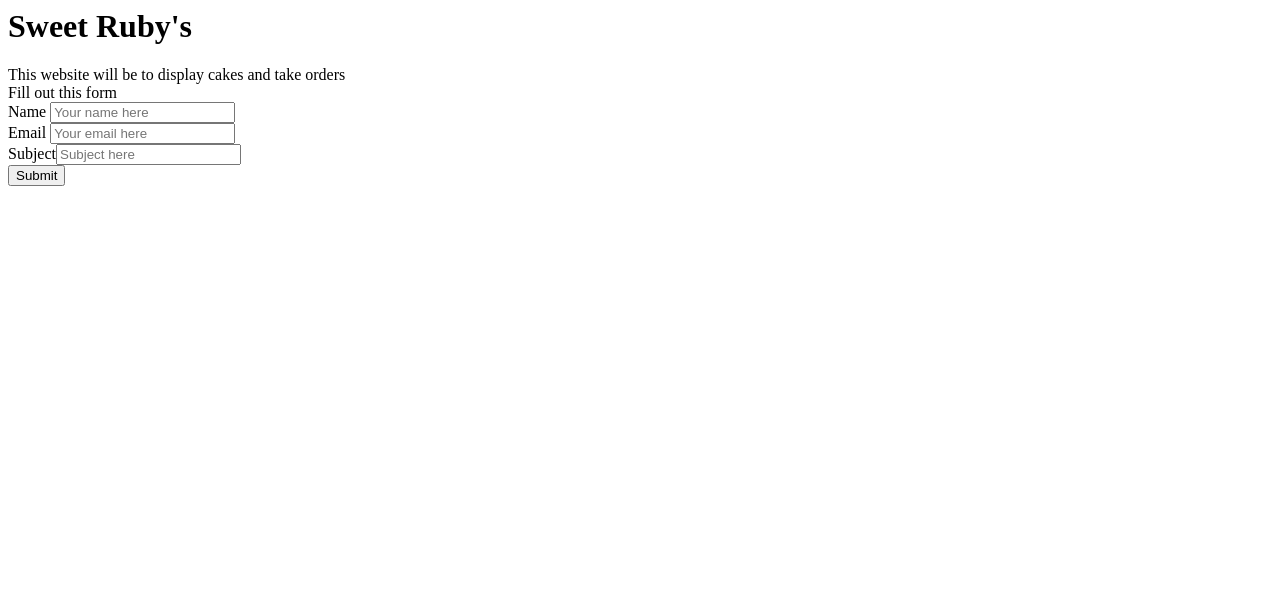
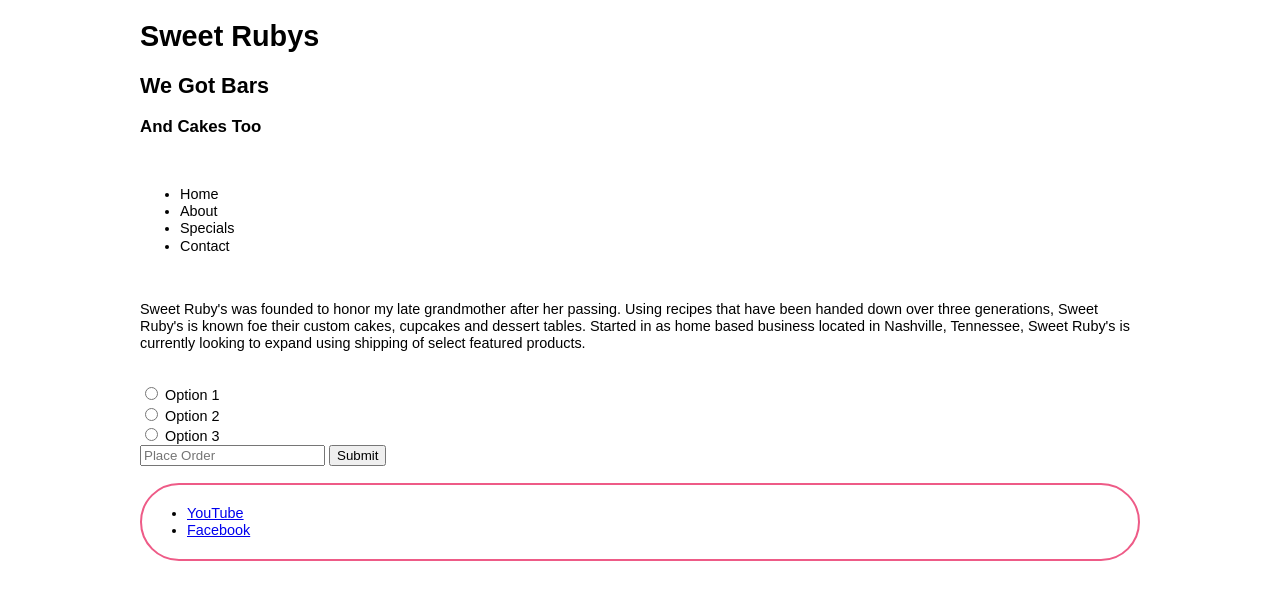
Before and after one commit to fredlgreeniii/sweetruby, a plain HTML site: page index.html in a window 1280 px wide. Drawn offline with Linux system fonts and the light colour scheme.

Commit message:
Web Layout Week 2 Assingment

```diff
--- a/index.html
+++ b/index.html
@@ -1,19 +1,98 @@
-<DOCTYPE html>
-    <html>
+<!DOCTYPE html>
+<html lang="en">
+
 <head>
-            <meta charset="utf-8">
-            <title>Sweet Ruby's</title>
+    <meta charset="UTF-8">
+    <title>Sweet Rubys</title>
+    <style>
+        body {
+            width: 90%;
+            height: 100%;
+            max-width: 1000px;
+            margin: auto;
+            font: .9em/1.2 Arial, Helvetica, sans-serif;
+        }
+
+        .container {
+            display: grid;
+            grid-template-columns: auto;
+            grid-gap: 20px;
+
+        }
+
+        header {
+            grid-column: 1 / 13;
+            grid-row: 1;
+        }
+
+        content {
+            grid-column: 4 / 13;
+            grid-row: 2;
+        }
+
+        footer {
+            grid-column: 1 / 13;
+            grid-row: 3;
+        }
+
+
+
+
+        header,
+        footer {
+            border-radius: 50px;
+            padding: 5px;
+            background-color: white;
+            border: 2px solid rgb(238, 91, 135);
+        }
+
+    </style>
 </head>
 <body>
-            <h1>Sweet Ruby's</h1>
-            This website will be to display cakes and take orders
-            <form action="submit">
+    <div class="header">
+        <h1>Sweet Rubys</h1>
+        <h2>We Got Bars</h2>
+        <h3>And Cakes Too</h3>
+    </div>
+    <br>
+    <div class="content">
+        <nav>
+            <ul>
+                <li>Home</li>
+                <li>About</li>
+                <li>Specials</li>
+                <li>Contact</li>
+            </ul>
+        </nav>
+        <br>
+        <main>
+            <p>Sweet Ruby's was founded to honor my late grandmother after her passing. Using recipes that have been handed down over three generations, Sweet Ruby's is known foe their custom cakes, cupcakes and dessert tables. Started in as home based business located in Nashville, Tennessee, Sweet Ruby's is currently looking to expand using shipping of select featured products.</p>
+        </main>
+        <br>
+        <form action="Submit Form">
+            <label>
+                <input type="radio" name="option-1-option-2-option-3"> Option 1
+            </label>
+            <br>
+            <label>
+                <input type="radio" name="option-1-option-2-option-3"> Option 2
+            </label>
+            <br>
+            <label>
+                <input type="radio" name="option-1-option-2-option-3"> Option 3
+            </label>
+            <br>
+            <input type="text" placeholder="Place Order" required>
+            <button type="submit">Submit</button>
 
-            Fill out this form
-            <br>Name <input type="name" placeholder="Your name here">
-            <br>Email <input type="email" placeholder="Your email here">
-            <br>Subject<input type="text" placeholder="Subject here">
-            <br> <button type="submit">Submit</button>
         </form>
+    </div>
+<br>
+<footer>
+    <ul>
+        <li><a href="https://youtube.com">YouTube</a></li>
+        <li><a href="https://facebook.com">Facebook</a></li>
+    </ul>
+</footer>
 </body>
 </html>
--- a/style.css
+++ b/style.css
@@ -1,3 +1,43 @@
 body{
+    margin: 0;
+    height: 100vh;
+    display: grid;
+    grid-template-rows: 200px auto 100px;
+    grid-template-columns: auto;
+    grid-template-areas:
+    "header"
+    "content"
+    "footer";
+}
+
+a {
+    color: white;
+}
+
+h3 {
+    font-weight: normal;
+}
+
+ul {
+    list-style-type:none;
+}
+.header {
+    grid-area: header;
+    background-color: hotpink;
+    color: white;
+}
+
+.nav {
 
 }
+
+.main {
+    font-weight: bold;
+
+}
+
+.footer {
+    grid-area: footer;
+    background-color: yellow;
+    color: violet;
+}
```
Lines whose indentation alone changed are shown as unchanged.
